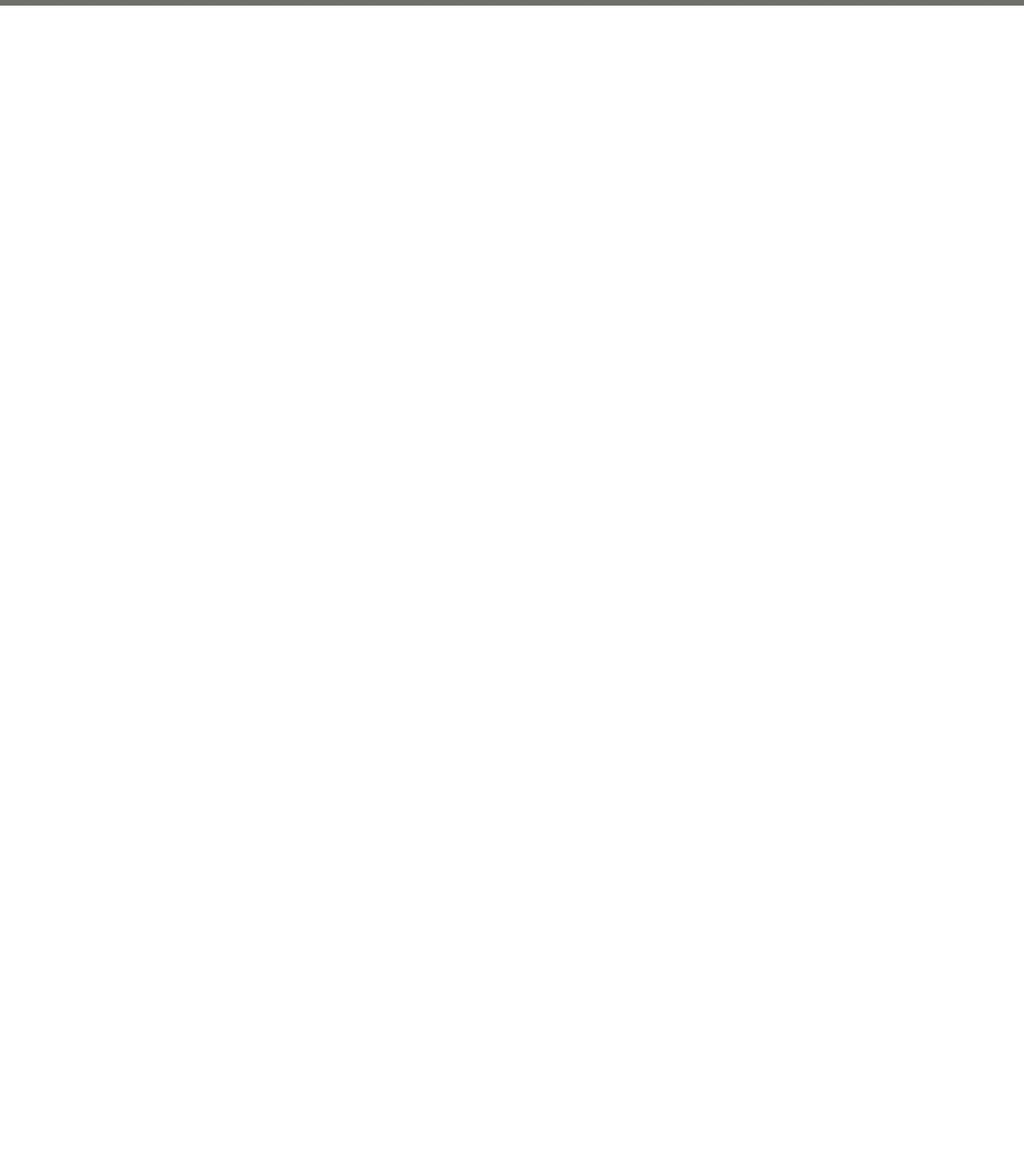
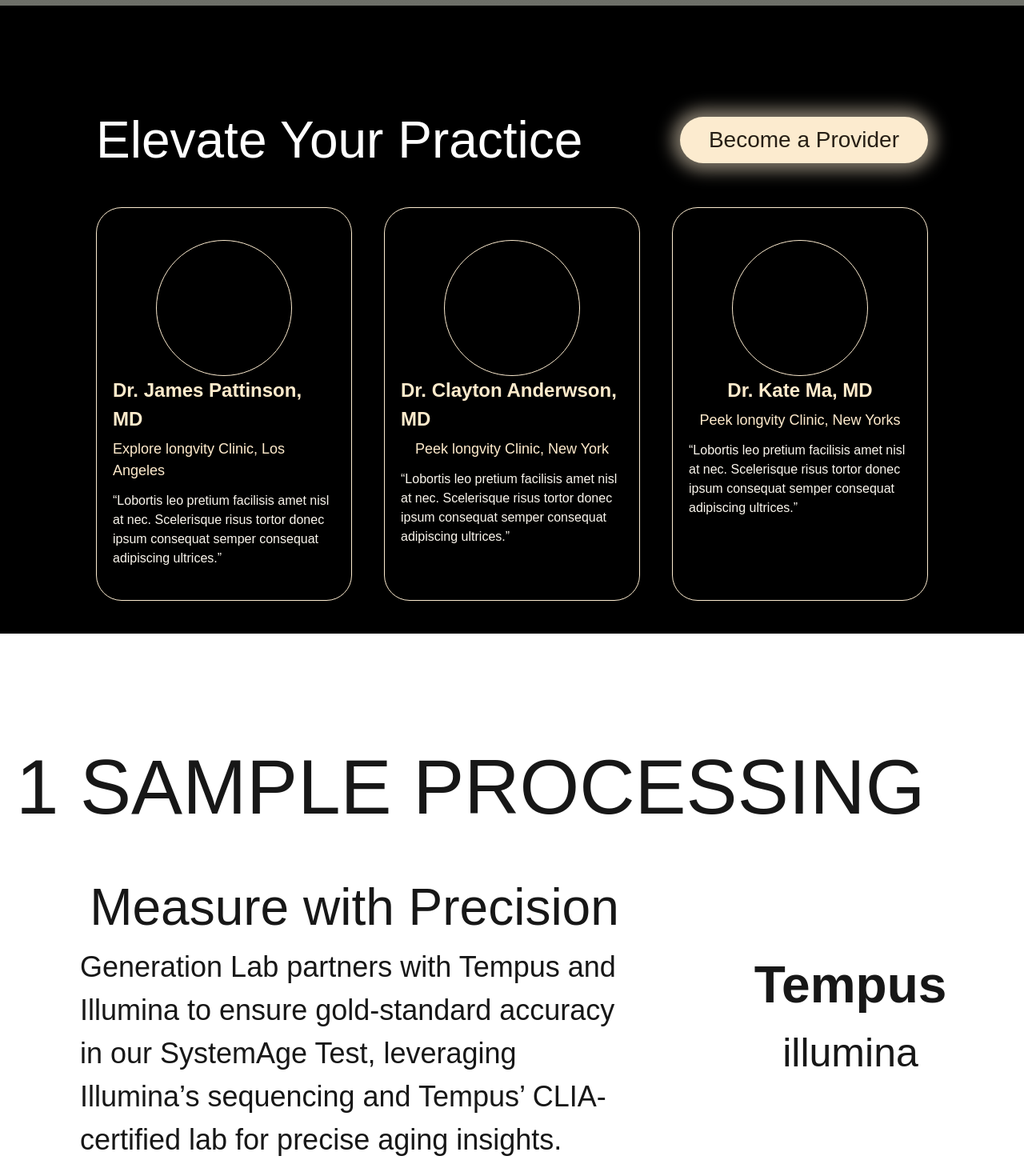
Before and after one commit to AlbertArion/GL_Task_2, a Next.js app: page / in a window 1280 px wide. Shown: the part 900-2370 px from the top of the page at 80% size. Before the commit the page ends 907 px from the top, so only its background shows below. Built offline with nearby package versions, Linux system fonts and the light colour scheme.

Commit message:
[Feature] Complete part 1.
N/A

Signed-off-by: 高浩然 <14639330+albert2024@user.noreply.gitee.com>

```diff
--- a/src/app/page.tsx
+++ b/src/app/page.tsx
@@ -51,7 +51,54 @@ const Home: NextPage = () => {
           </div>
         </div>
       </div>
-    </div>
+      {/* Provider区域 */}
+      <div style={{ width: "100%", background: "#000000", height: "784.72px", padding: "120px 120px" }}>
+        <div style={{ display: "flex", flexDirection: "row", alignItems: "center" }}>
+          <div style={{ color: "white", fontSize: "64px" }}>Elevate Your Practice</div>
+          <div style={{ flex: 1 }}></div>
+          <div style={{ color: "#271F15", fontSize: "28px", padding: "8px 36px", borderRadius: "30px", background: "#FCEBCF", boxShadow: " 0 0 20px 10px rgba(252,235,207,0.5)" }}>Become a Provider</div>
+        </div>
+        <div style={{ display: "flex", flexDirection: "row", marginTop: "36px" }}>
+          <div style={{ display: "flex", flexDirection: "column", alignItems: "center", flex: 1, borderRadius: "32px", border: "1px solid #FCEBCF", padding: "40px 20px" }}>
+            <div style={{ borderRadius: "50%", width: "170px", height: "170px", border: "1px solid #FCEBCF" }}></div>
+            <div style={{ fontWeight: "bold", fontSize: "24px", color: "#FFEBCC" }}>Dr. James Pattinson, MD</div>
+            <div style={{ fontSize: "18px", color: "#FFEBCC", marginTop: "6px" }}>Explore longvity Clinic, Los Angeles</div>
+            <div style={{ fontSize: "16px", color: "#FBF6ED", marginTop: " 12px" }}>“Lobortis leo pretium facilisis amet nisl at nec. Scelerisque risus tortor donec ipsum consequat semper consequat adipiscing ultrices.”</div>
+          </div>
+          <div style={{ width: "40px" }}></div>
+          <div style={{ display: "flex", flexDirection: "column", alignItems: "center", flex: 1, borderRadius: "32px", border: "1px solid #FCEBCF", padding: "40px 20px" }}>
+            <div style={{ borderRadius: "50%", width: "170px", height: "170px", border: "1px solid #FCEBCF" }}></div>
+            <div style={{ fontWeight: "bold", fontSize: "24px", color: "#FFEBCC" }}>Dr. Clayton Anderwson, MD</div>
+            <div style={{ fontSize: "18px", color: "#FFEBCC", marginTop: "6px" }}>Peek longvity Clinic, New York</div>
+            <div style={{ fontSize: "16px", color: "#FBF6ED", marginTop: " 12px" }}>“Lobortis leo pretium facilisis amet nisl at nec. Scelerisque risus tortor donec ipsum consequat semper consequat adipiscing ultrices.”</div>
+          </div>
+          <div style={{ width: "40px" }}></div>
+          <div style={{ display: "flex", flexDirection: "column", alignItems: "center", flex: 1, borderRadius: "32px", border: "1px solid #FCEBCF", padding: "40px 20px" }}>
+            <div style={{ borderRadius: "50%", width: "170px", height: "170px", border: "1px solid #FCEBCF" }}></div>
+            <div style={{ fontWeight: "bold", fontSize: "24px", color: "#FFEBCC" }}>Dr. Kate Ma, MD</div>
+            <div style={{ fontSize: "18px", color: "#FFEBCC", marginTop: "6px" }}>Peek longvity Clinic, New Yorks</div>
+            <div style={{ fontSize: "16px", color: "#FBF6ED", marginTop: " 12px" }}>“Lobortis leo pretium facilisis amet nisl at nec. Scelerisque risus tortor donec ipsum consequat semper consequat adipiscing ultrices.”</div>
+          </div>
+        </div>
+      </div>
+      {/* 产品区域 */}
+      <div style={{
+        width: "100%", background: "#FFFFFF", height: "781px", display: "flex", flexDirection: "column", alignItems: "center",  /* 利用两个线性渐变创建水平和垂直线条 */
+        backgroundImage: "linear-gradient(rgba(255,0,0,0.3) 0.5px, transparent 0.5px), linear-gradient(90deg, rgba(255,0,0,0.3) 0.5px, transparent 0.5px)", backgroundSize: "20px 20px"
+      }}>
+        <div style={{ fontSize: "96px", textAlign: "left", width: "100%", marginLeft: "40px", marginTop: "120px" }}>1 SAMPLE PROCESSING</div>
+        <div style={{ display: "flex", flexDirection: "row", alignItems: "center", width: "100%" }}>
+          <div style={{ display: "flex", flexDirection: "column", alignItems: "center", width: "806px", padding: "30px 60px", marginLeft: "40px" }}>
+            <div style={{ fontSize: "64px" }}>Measure with Precision</div>
+            <div style={{ fontSize: "36px" }}>Generation Lab partners with Tempus and Illumina to ensure gold-standard accuracy in our SystemAge Test, leveraging Illumina’s sequencing and Tempus’ CLIA-certified lab for precise aging insights.</div>
+          </div>
+          <div style={{ display: "flex", flexDirection: "column", alignItems: "center", flex: 1 }}>
+            <div style={{ fontSize: "64px", fontWeight: "bold" }}>Tempus</div>
+            <div style={{ fontSize: "50px" }}>illumina</div>
+          </div>
+        </div>
+      </div>
+    </div >
   );
 };
 
```
